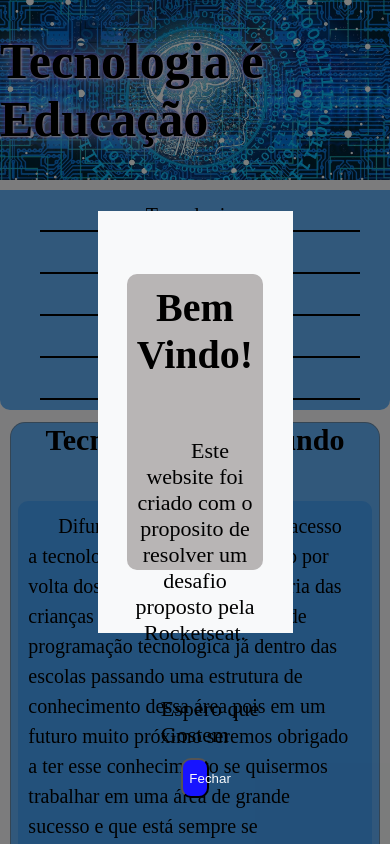
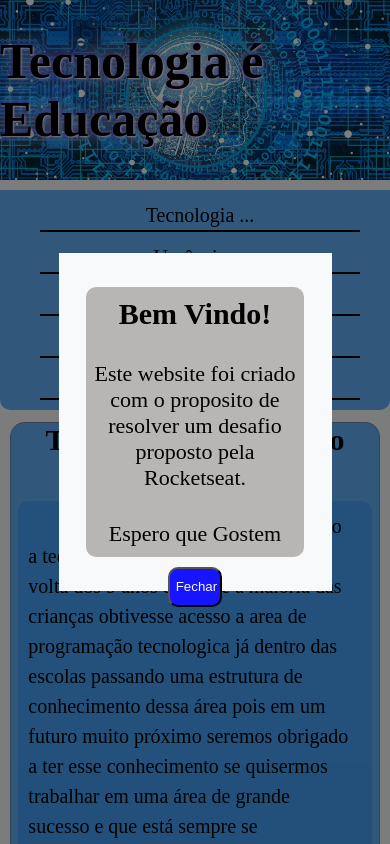
Before and after one commit to DhonatanJoseildo/ProjetoDoZero, a plain HTML site: page index.html in a window 390 px wide. Shown: the top 844 px of the page. Drawn offline with Linux system fonts and the light colour scheme.

Commit message:
update 1.0

```diff
--- a/home.css
+++ b/home.css
@@ -30,6 +30,9 @@ header{
   background: url(./images/artificial.jpg) no-repeat center/cover;
   height: 18rem;
 }
+
+/*========== main ==============*/
+
 main{
   grid-area: right;
 
@@ -71,6 +74,9 @@ div.content{
 .content img{
   clip-path: circle(15rem);
 }
+
+/*========== aside ==============*/
+
 aside{
   grid-area: left;
   line-height: 5rem;
@@ -126,13 +132,14 @@ a{
 ul li{
   font-size: 2rem;
 }
+
+/*============= footer =============*/
+
 footer{
-
   grid-area: footer;
   background-color: var(--black);
   display: flex;
   justify-content: space-between;
-
 }
 footer ul{
   margin: 1rem 3rem 10rem 0;
@@ -156,6 +163,7 @@ footer li, footer li a{
 .content .btCurso:hover{
   filter: brightness(1.5);
 }
+
 /*========= Modal ===============*/
 
 .bgModal{
@@ -165,7 +173,7 @@ footer li, footer li a{
   height: 100%;
   background-color: rgba(0, 0, 0, 0.5);
   position: absolute;
-  z-index: 20;
+  z-index: 10;
   display: flex;
   justify-content: center;
   align-items: center;
@@ -210,7 +218,8 @@ footer li, footer li a{
   cursor: pointer;
   margin-top: 1rem;
 }
-/*=======  Mídia screens  ========*/
+
+/*=========== media screen(992px) ====================*/
 
 @media  screen and (max-width: 992px){
   .content img{
@@ -229,7 +238,23 @@ footer li, footer li a{
     justify-content: space-between;
     line-height: 3rem;
   }
+  .bgModal .containerModal .contentModal h2{
+    font-size: 4rem;
+    padding-bottom: 0;
+  }
+  .bgModal .containerModal .contentModal p{
+    margin-top: 3rem;
+    text-indent: 0;
+  }
+  .bgModal .containerModal .contentModal .closeModal{
+    width: 25%;
+    margin-top: 2rem;
+  }
+
 }
+
+/*=========== media screen(690px) ====================*/
+
 @media screen and (max-width: 690px){
   .content img{
     clip-path: circle(9rem);
@@ -246,4 +271,21 @@ footer li, footer li a{
     cursor: pointer;
     margin-top: 1rem;
   }
+
+  .bgModal .containerModal{
+    width: 70%;
+    height: 40%;
+  }
+  .bgModal .containerModal .contentModal{
+    width: 80%;
+    height: 80%;
+  }
+  .bgModal .containerModal .contentModal h2{
+    font-size: 3rem;
+    padding-bottom: 0;
+  }
+  .bgModal .containerModal .contentModal p{
+    margin-top: 3rem;
+    text-indent: 0;
+  }
 }
```
